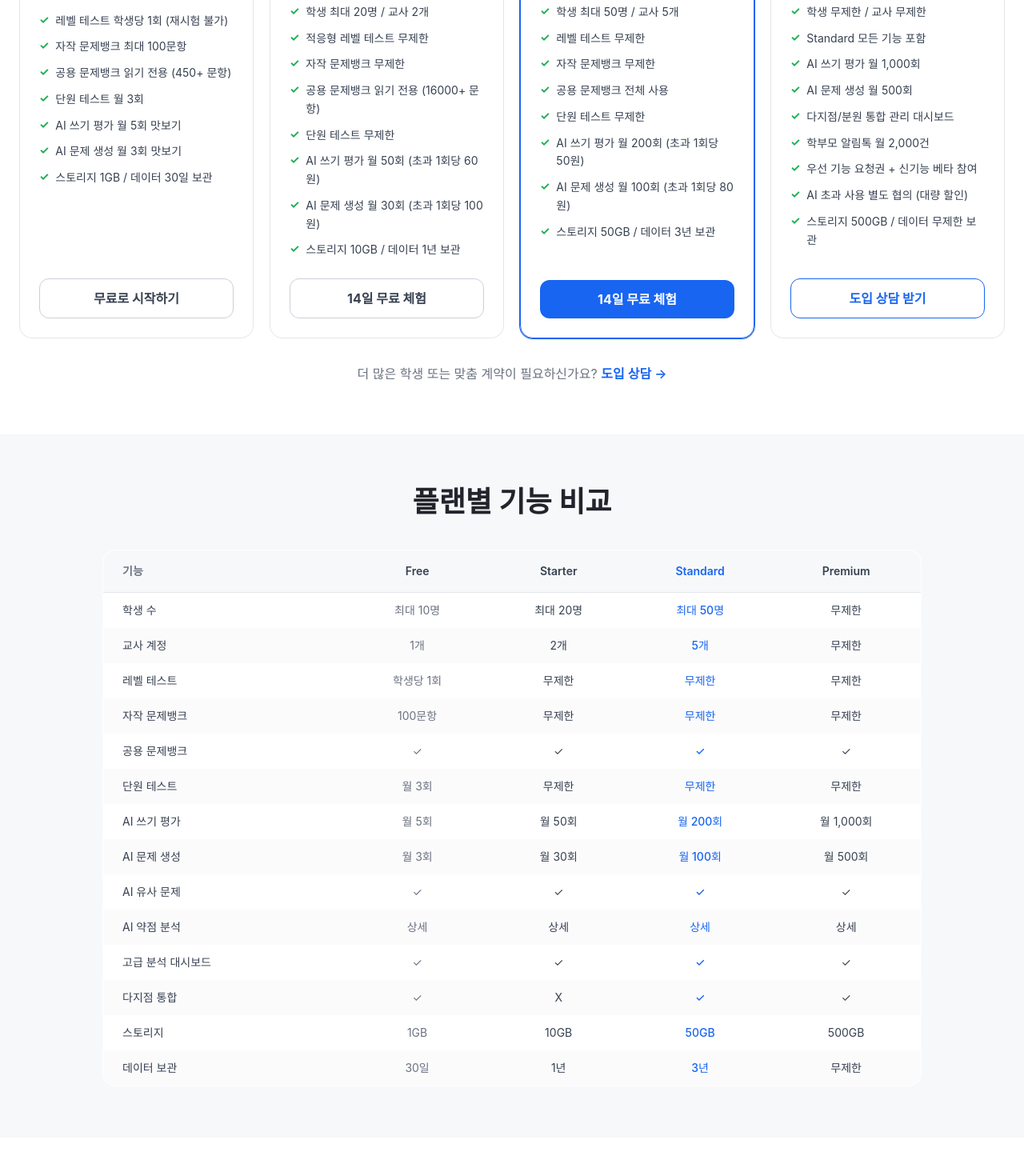
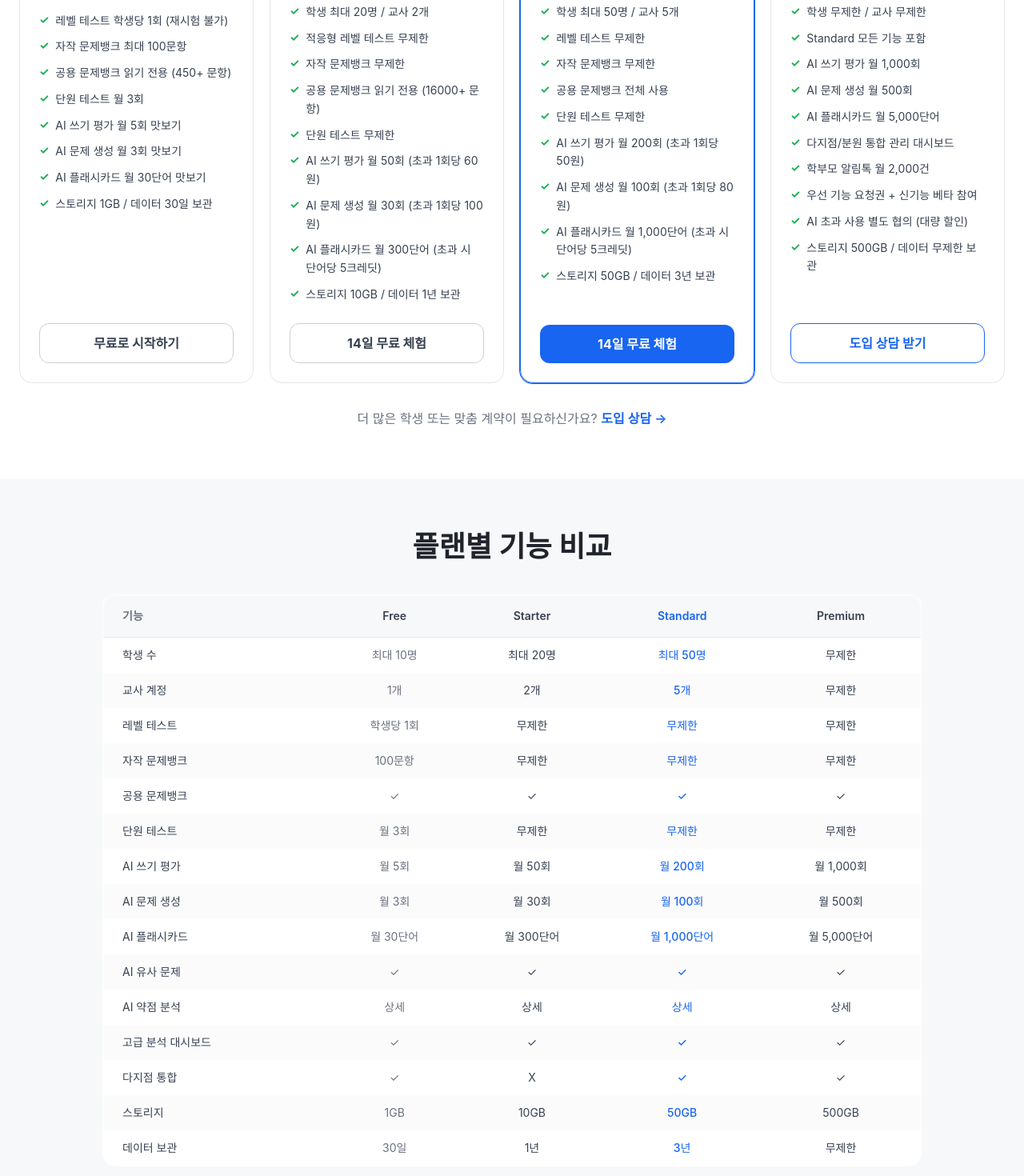
Before and after one commit to pmstevelee/wegoup_website, a Next.js app: page /pricing in a window 1280 px wide. Shown: the part 660-2130 px from the top of the page at 80% size. Built offline with nearby package versions, Linux system fonts and the light colour scheme.

Commit message:
feat(pricing): 요금제별 AI 플래시카드 월 제공 단어 수 추가
Co-Authored-By: Claude Opus 5.5 <noreply@anthropic.com>

```diff
--- a/app/pricing/page.tsx
+++ b/app/pricing/page.tsx
@@ -28,6 +28,7 @@ const PLANS = [
       { text: '단원 테스트 월 3회' },
       { text: 'AI 쓰기 평가 월 5회 맛보기' },
       { text: 'AI 문제 생성 월 3회 맛보기' },
+      { text: 'AI 플래시카드 월 30단어 맛보기' },
       { text: '스토리지 1GB / 데이터 30일 보관' },
     ],
     cta: '무료로 시작하기',
@@ -53,6 +54,7 @@ const PLANS = [
       { text: '단원 테스트 무제한' },
       { text: 'AI 쓰기 평가 월 50회 (초과 1회당 60원)' },
       { text: 'AI 문제 생성 월 30회 (초과 1회당 100원)' },
+      { text: 'AI 플래시카드 월 300단어 (초과 시 단어당 5크레딧)' },
       { text: '스토리지 10GB / 데이터 1년 보관' },
     ],
     cta: '14일 무료 체험',
@@ -78,6 +80,7 @@ const PLANS = [
       { text: '단원 테스트 무제한' },
       { text: 'AI 쓰기 평가 월 200회 (초과 1회당 50원)' },
       { text: 'AI 문제 생성 월 100회 (초과 1회당 80원)' },
+      { text: 'AI 플래시카드 월 1,000단어 (초과 시 단어당 5크레딧)' },
       { text: '스토리지 50GB / 데이터 3년 보관' },
     ],
     cta: '14일 무료 체험',
@@ -99,6 +102,7 @@ const PLANS = [
       { text: 'Standard 모든 기능 포함' },
       { text: 'AI 쓰기 평가 월 1,000회 ' },
       { text: 'AI 문제 생성 월 500회 ' },
+      { text: 'AI 플래시카드 월 5,000단어' },
       { text: '다지점/분원 통합 관리 대시보드' },
       { text: '학부모 알림톡 월 2,000건' },
       { text: '우선 기능 요청권 + 신기능 베타 참여' },
@@ -139,6 +143,7 @@ const COMPARE_ROWS: [string, string, string, string, string][] = [
   ['단원 테스트',      '월 3회',       '무제한',         '무제한',         '무제한'],
   ['AI 쓰기 평가',     '월 5회',       '월 50회',      '월 200회',     '월 1,000회'],
   ['AI 문제 생성',     '월 3회',       '월 30회',      '월 100회',     '월 500회'],
+  ['AI 플래시카드',    '월 30단어',    '월 300단어',   '월 1,000단어', '월 5,000단어'],
   ['AI 유사 문제',     '✓',            '✓',            '✓',            '✓'],
   ['AI 약점 분석',     '상세',          '상세',          '상세',         '상세'],
   ['고급 분석 대시보드',   '✓',           '✓',            '✓',            '✓'],
```
